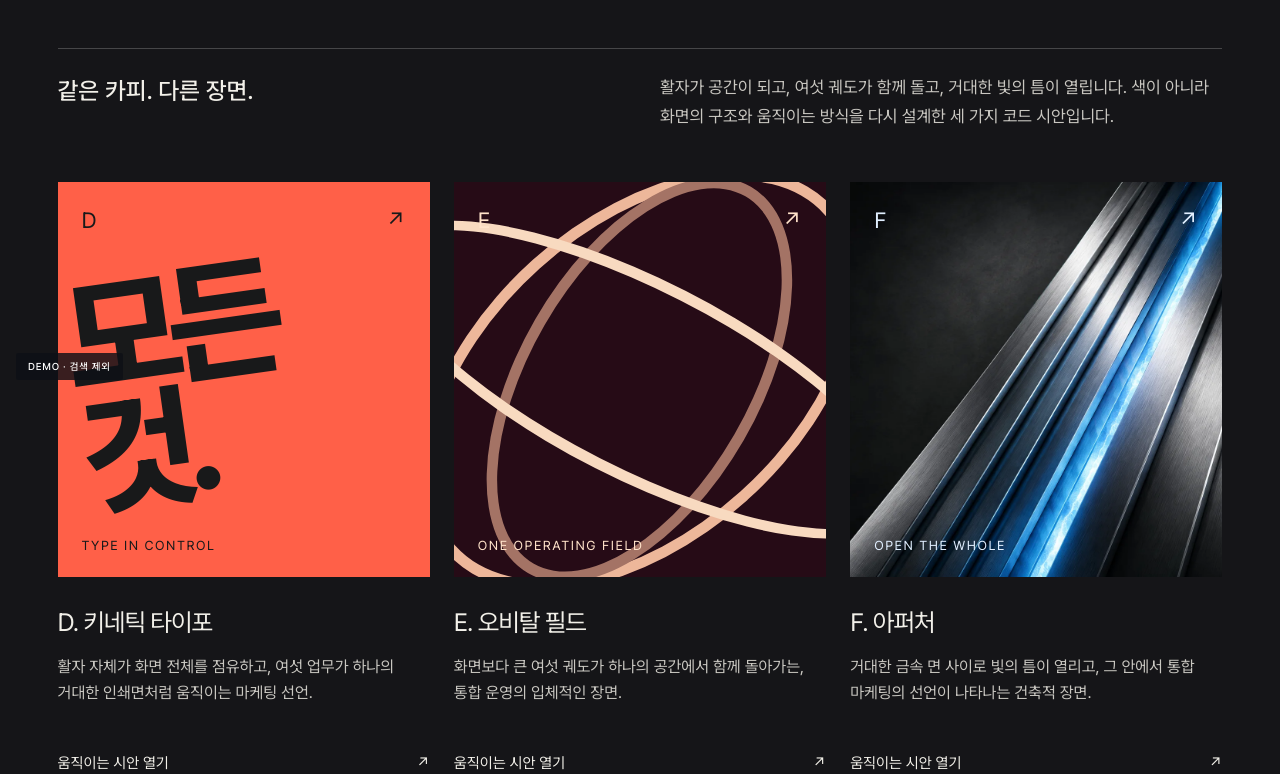
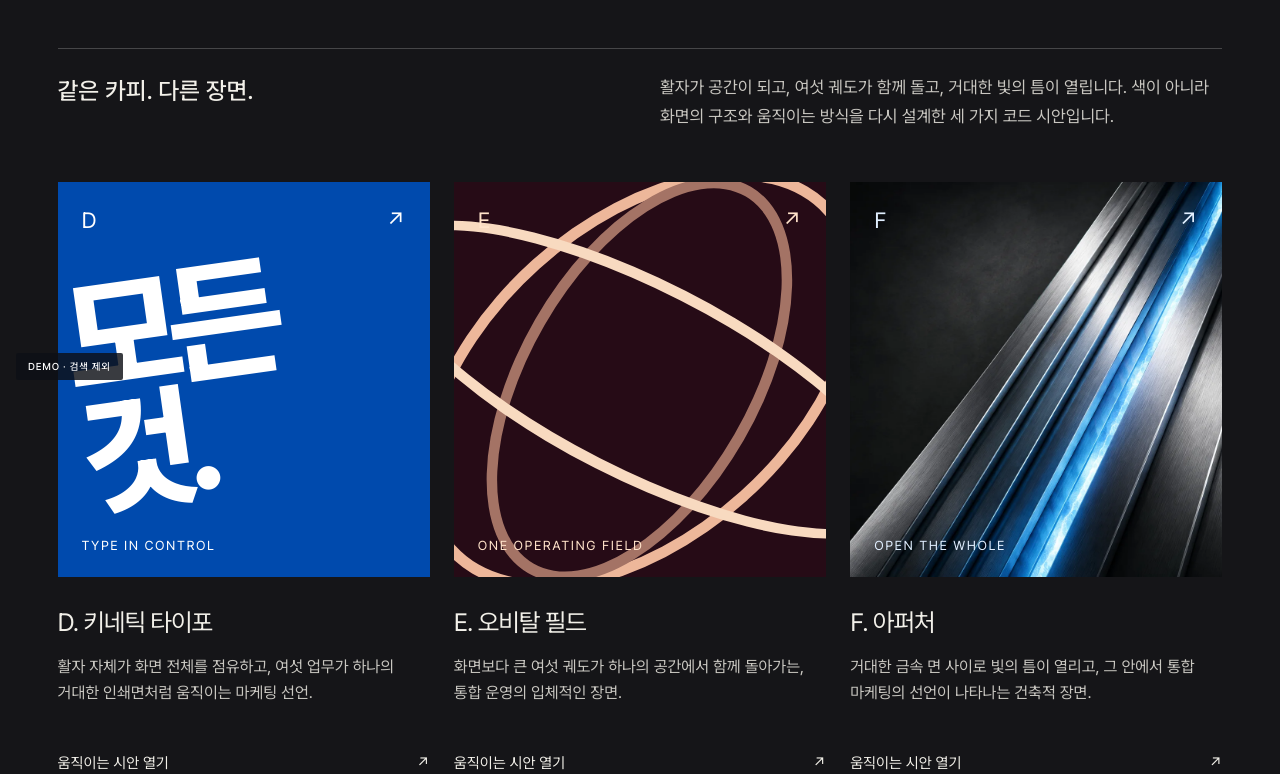
Before and after one commit to makethiswon-gif/macdee, a Next.js app: page /renewal/concepts in a window 1280 px wide. Shown: the part 404-1178 px from the top of the page. Built offline with nearby package versions, Linux system fonts and the light colour scheme; a web font is replaced by a local one.

Commit message:
design(renewal): align D comparison swatch and review note with approved blue

```diff
--- a/components/renewal/concepts/bold-concepts.ts
+++ b/components/renewal/concepts/bold-concepts.ts
@@ -1,7 +1,7 @@
 export const BOLD_CONCEPTS = [
     { slug: "kinetic", letter: "D", name: "TYPE IN CONTROL", ko: "키네틱 타이포",
         definition: "활자 자체가 화면 전체를 점유하고, 여섯 업무가 하나의 거대한 인쇄면처럼 움직이는 마케팅 선언.",
-        principles: ["설명 옆에 그래픽을 놓지 않고, 활자 자체를 화면의 건축으로 만든다.", "모든 것.을 화면 크기의 타이포그래피로 확대한다. 확정 문장은 그대로 읽힌다.", "여섯 업무는 입체 활자 벨트로 움직이고, 실제 서비스 링크는 고정한다.", "붉은 화면·검은 활자·밝은 운영면의 극단적 크기 대비로 리듬을 만든다.", "포인터 기울기와 스크롤 원근은 장식에만 적용하고, 모션을 언제든 정지할 수 있다."],
+        principles: ["설명 옆에 그래픽을 놓지 않고, 활자 자체를 화면의 건축으로 만든다.", "모든 것.을 화면 크기의 타이포그래피로 확대한다. 확정 문장은 그대로 읽힌다.", "여섯 업무는 입체 활자 벨트로 움직이고, 실제 서비스 링크는 고정한다.", "대표가 선택한 #004AAD 블루·흰 활자·밝은 운영면의 극단적 크기 대비로 리듬을 만든다.", "포인터 기울기와 스크롤 원근은 장식에만 적용하고, 모션을 언제든 정지할 수 있다."],
         signature: "화면 양끝을 뚫고 지나가는 입체 타이포 벨트와 압도적인 ‘모든 것.’",
         risk: "브랜드 스튜디오로 보일 수 있다. 업무 범위와 실제 운영 사례가 다음 화면에서 바로 이어져야 한다." },
     { slug: "orbit", letter: "E", name: "ONE OPERATING FIELD", ko: "오비탈 필드",
--- a/components/renewal/concepts/bold.module.css
+++ b/components/renewal/concepts/bold.module.css
@@ -52,6 +52,7 @@
 .studyDock { position: fixed; z-index: 48; bottom: 20px; left: 50%; transform: translateX(-50%); display: flex; gap: 4px; background: #111113; color: #eaeaea; padding: 6px; border: 1px solid #666; box-shadow: 0 10px 40px #0004; border-radius: 50px; }
 .studyDock a { display: flex; align-items: center; gap: 7px; white-space: nowrap; min-height: 42px; padding: 0 16px; border-radius: 40px; font-size: 12px; font-weight: 600; }
 .studyDock a[aria-current] { background: #efff8a; color: #111; }
+.kineticPage .studyDock a[aria-current] { background: #fff; color: #004aad; }
 .studyDock a:hover { outline: 1px solid #999; }
 
 /* D / Type is the architecture: there is no text-card-graphic composition. */
@@ -274,7 +275,7 @@
 .galleryVisual:focus-visible { outline: 3px solid #d5ff71; outline-offset: 6px; }
 .visualTop { position: absolute; inset: 22px 24px auto; display: flex; justify-content: space-between; z-index: 2; font-size: 22px; }
 .visualName { position: absolute; bottom: 22px; left: 24px; font-size: 13px; letter-spacing: .12em; z-index: 2; }
-.preview_kinetic { background: #ff6048; color: #18191a; }
+.preview_kinetic { background: #004aad; color: #fff; }
 .preview_kinetic strong { display: block; position: absolute; top: 85px; left: 15px; font-size: clamp(100px, 10.5vw, 180px); letter-spacing: -.1em; line-height: .88; margin: 0; transform: rotate(-8deg); font-weight: 800; }
 .preview_orbit { background: #260b16; color: #ffe3ca; }
 .previewOrbits { position: absolute; inset: -10%; }
```
